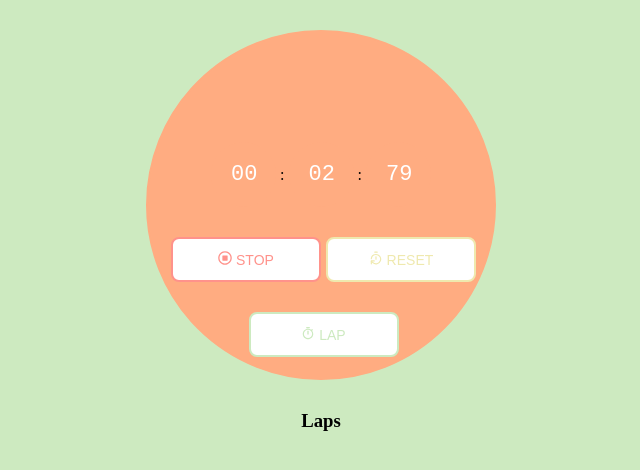
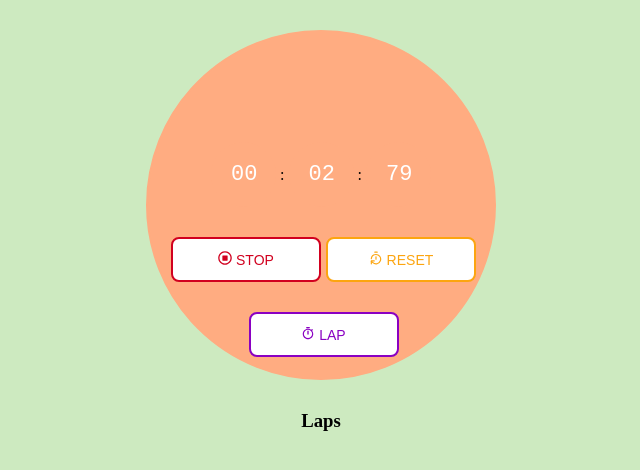
Before and after one commit to Shopify/eng-intern-assessment-react, a React app: page / in a window 1280 px wide. Both pictures are taken after a click on the button "START". Shown: the top 470 px of the page, without its empty margins (319-959 px from the left). Built offline with nearby package versions, Linux system fonts and the light colour scheme.

Commit message:
update style of buttons

```diff
--- a/src/StopWatch.tsx
+++ b/src/StopWatch.tsx
@@ -32,7 +32,7 @@ export default function StopWatch() {
     // Add a Lap button if the timer is running or paused
     if (status === TimerStatus.Running || status === TimerStatus.Paused) {
         buttons.push(
-            <StopWatchButton variant={ButtonVariant.Green} onClick={controls.addLap}><IoMdStopwatch /> Lap</StopWatchButton>)
+            <StopWatchButton variant={ButtonVariant.Purple} onClick={controls.addLap}><IoMdStopwatch /> Lap</StopWatchButton>)
     }
 
 
--- a/src/StopWatchButton.tsx
+++ b/src/StopWatchButton.tsx
@@ -4,17 +4,20 @@ export enum ButtonVariant {
     Green,
     Yellow,
     Red,
+    Purple
 }
 
 // Determines the button color based on the button variant
 const colorForVariant = (variant: ButtonVariant) => {
     switch(variant) {
         case ButtonVariant.Green:
-            return '#CDEAC0'; // Green color
+            return '#5BB450'; // Green color
         case ButtonVariant.Yellow:
-            return '#EFE9AE'; //Yellow color
+            return '#FCA510'; //Yellow color
         case ButtonVariant.Red:
-            return '#FF928B'; // Red color
+            return '#D1001F'; // Red color
+        case ButtonVariant.Purple:
+            return '#8A00C2'; // Purple color
     }
 }
 
```
